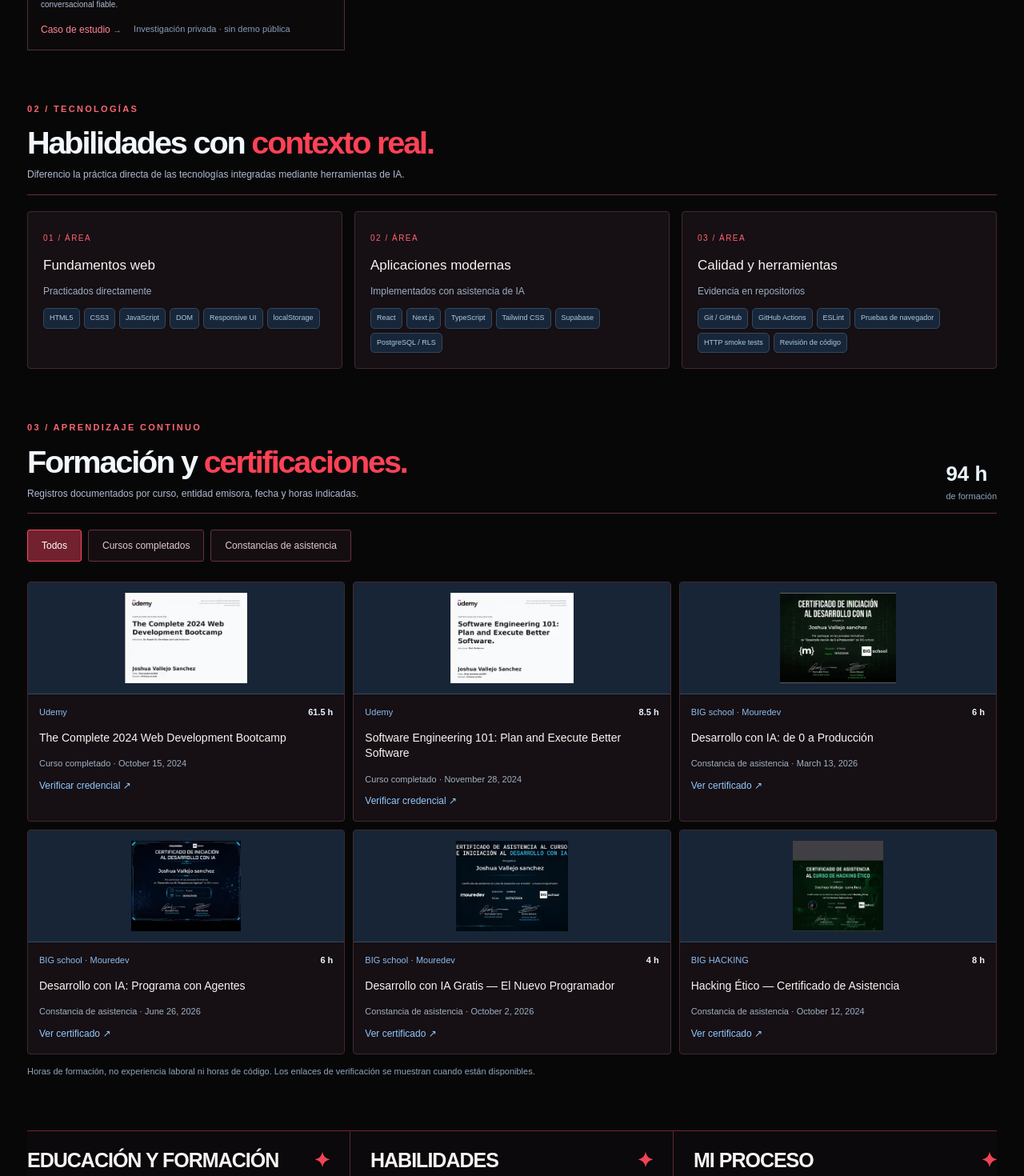
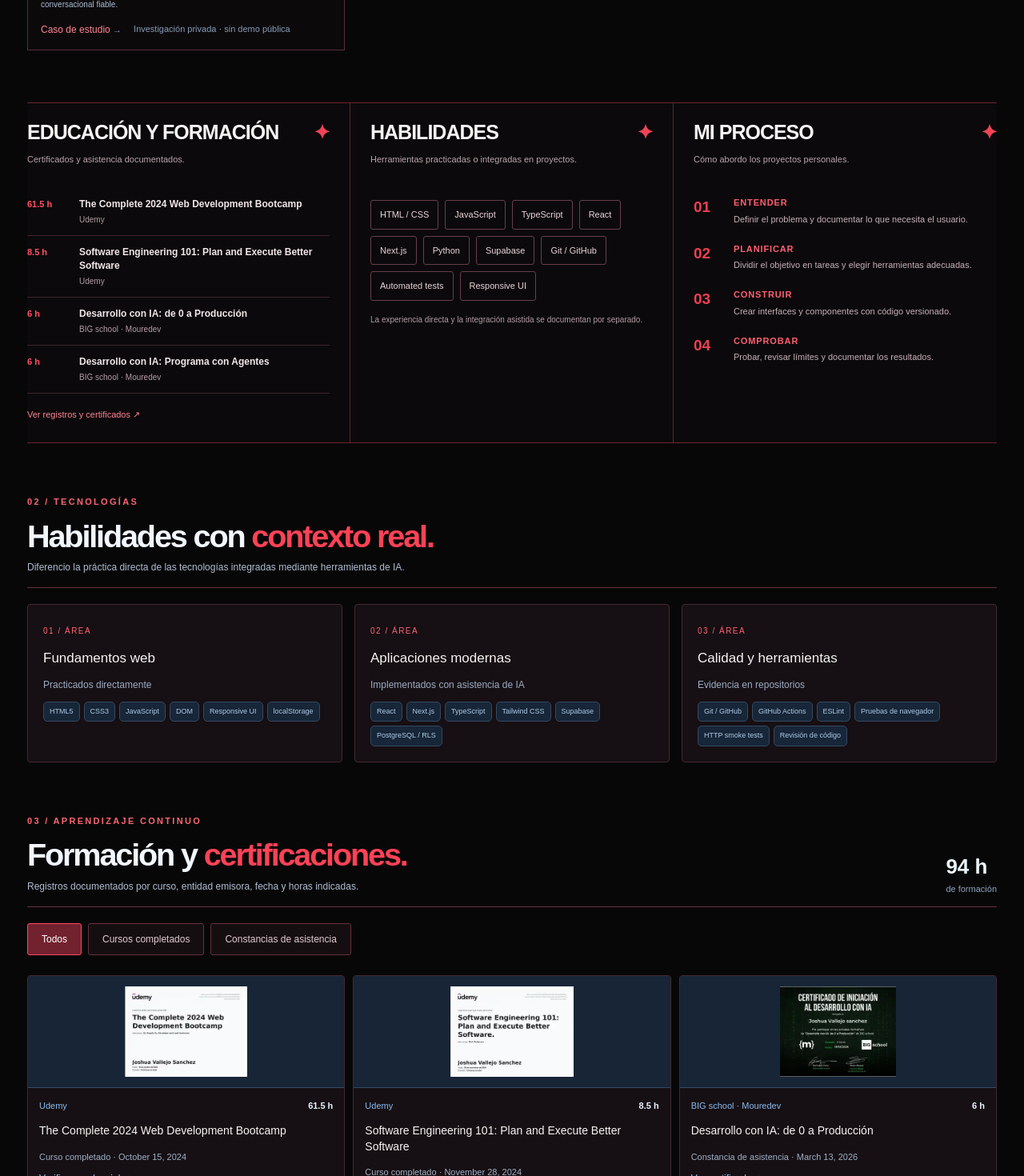
Before and after one commit to Dleteo/Nexus-AI, a Next.js app: page / in a window 1280 px wide. Shown: the part 2160-3630 px from the top of the page at 80% size. Built offline with nearby package versions, Linux system fonts and the light colour scheme.

Commit message:
design: place education, skills and process strip immediately after selected projects

```diff
--- a/components/career/CareerHome.tsx
+++ b/components/career/CareerHome.tsx
@@ -226,6 +226,8 @@ export default function CareerHome({language="es"}:{language?:SiteLanguage}) {
             </div>
           </section>
 
+          <CareerProcessStrip language={language}/>
+
           <section id="habilidades" className={styles.section} aria-labelledby="skills-title">
             <div className={styles.sectionHeading}><div><p className={styles.sectionKicker}>{t("02 / TECNOLOGÍAS")}</p><h2 id="skills-title">{t("Habilidades con")} <em>{t("contexto real.")}</em></h2><p>{t("Diferencio la práctica directa de las tecnologías integradas mediante herramientas de IA.")}</p></div></div>
             <div className={styles.skillGrid}>{technicalSkills.map((group, index) => <article className={styles.skillCard} key={group.title}><span className={styles.skillNumber}>0{index+1} {t("/ ÁREA")}</span><h3>{t(group.title)}</h3><p>{t(group.detail)}</p><div className={styles.techList}>{group.items.map((item) => <span key={item}>{t(item)}</span>)}</div></article>)}</div>
@@ -242,8 +244,6 @@ export default function CareerHome({language="es"}:{language?:SiteLanguage}) {
             </article>)}</div>
             <p className={styles.certFinePrint}>{t("Horas de formación, no experiencia laboral ni horas de código. Los enlaces de verificación se muestran cuando están disponibles.")}</p>
           </section>
-
-          <CareerProcessStrip language={language}/>
 
           <section id="trayectoria" className={styles.section} aria-labelledby="journey-title"><div className={styles.sectionHeading}><div><p className={styles.sectionKicker}>{t("04 / MI TRAYECTORIA")}</p><h2 id="journey-title">{t("Preparándome para")} <em>{t("el siguiente paso.")}</em></h2></div></div>
             <div className={styles.journeyGrid}><div className={styles.journeyPanel}><div className={styles.journeyRow}><span>{t("ACTUALIDAD")}</span><div><h3>{t("Desarrollo de proyectos personales")}</h3><p>{t("Construcción y mejora de Nexus AI, documentación de decisiones, pruebas y colaboración con herramientas de IA.")}</p></div></div><div className={styles.journeyRow}><span>2024—2026</span><div><h3>{t("Formación técnica continua")}</h3><p>{t("Desarrollo web, fundamentos de ingeniería de software, IA aplicada y formación introductoria en ciberseguridad.")}</p></div></div><div className={styles.journeyRow}><span>{t("EXPERIENCIA")}</span><div><h3>{t("Operaciones y trabajo en equipo")}</h3><p>{t("Experiencia laboral fuera del desarrollo de software, con disciplina operativa, coordinación y ejecución de procedimientos.")}</p></div></div></div><div className={styles.resumePanel}><span className={styles.sectionKicker}>{t("PERFIL PROFESIONAL")}</span><h3>{t("Todo lo esencial, en un solo CV.")}</h3><p>{t("Resumen profesional, experiencia transferible, habilidades técnicas y formación documentada, listo para una conversación con reclutadores.")}</p><Link href={cvPath(language)} className={styles.primaryButton}>{t("Abrir currículum")} <Arrow/></Link><Link href="/interview" className={styles.secondaryButton}>{t("Preparar entrevista")} <Arrow/></Link><a href={cvDownloadPath(language)} download={cvFileName(language)}>{cvDownloadLabels[language]} ↓</a></div></div>
```
